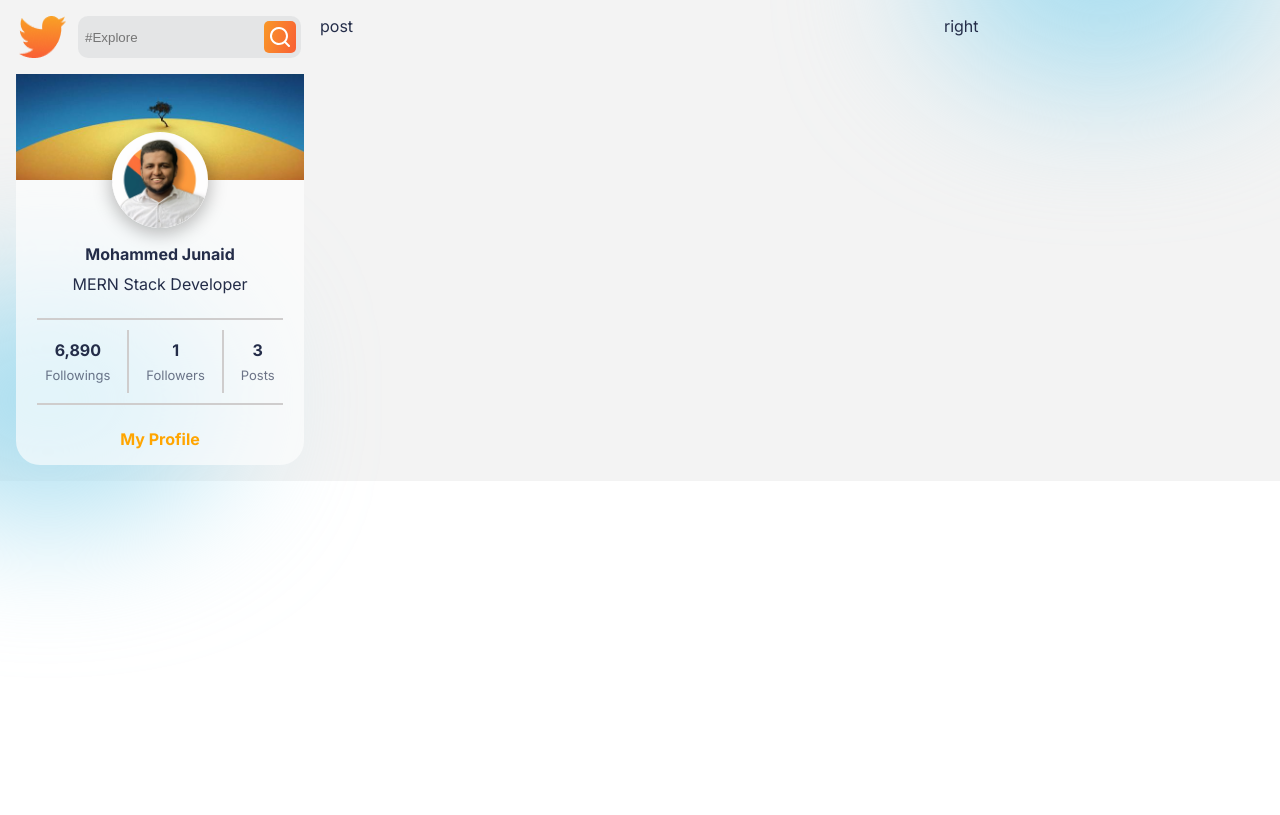
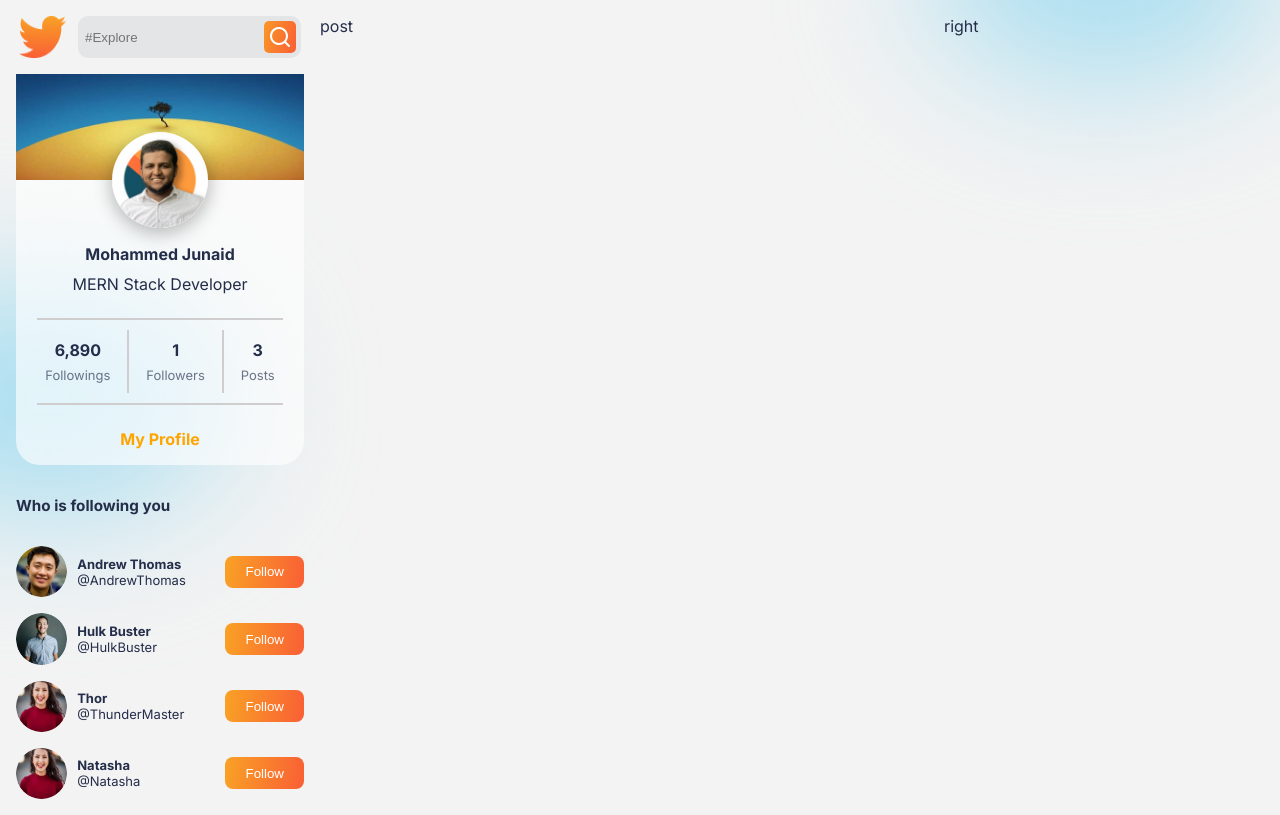
Before and after one commit to junaidapdev/code_march, a React (Create React App) app: page / in a window 1280 px wide. Built offline with nearby package versions, Linux system fonts and the light colour scheme.

Commit message:
follwers card added

```diff
--- a/src/App.css
+++ b/src/App.css
@@ -29,3 +29,25 @@
     background: #a6ddf0;
     filter: blur(72px)
   }
+
+  .button{
+    display: flex;
+    align-items: center;
+    justify-content: center;
+    color: white;
+    border:none;
+    border-radius: 0.5rem;
+    background: var(--buttonBg);
+    transition:all 100ms ease-out;
+  }
+
+  .button:hover{
+    cursor: pointer;
+    color: var(--orange);
+    background: transparent;
+    border: 2px solid var(--orange);
+  }
+
+  ::-webkit-scrollbar{
+    display: none;
+  }
--- /dev/null
+++ b/src/Data/FollowersData.jsx
@@ -0,0 +1,11 @@
+import img1 from "../img/img1.png";
+import img2 from "../img/img2.png";
+import img3 from "../img/img3.png";
+import img4 from "../img/img4.jpg";
+
+export const Followers = [
+  { name: "Andrew Thomas", username: "AndrewThomas", img: img1 },
+  { name: "Hulk Buster", username: "HulkBuster", img: img2 },
+  { name: "Thor", username: "ThunderMaster", img: img3 },
+  { name: "Natasha", username: "Natasha", img: img4 },
+];
--- /dev/null
+++ b/src/components/FollowersCard/FollowersCard.css
@@ -0,0 +1,45 @@
+
+.FollowersCard{
+    width: 100%;
+    border-radius: 0.7rem;
+    gap: 1rem;
+    display: flex;
+    flex-direction: column;
+    font-size: 13px;
+}
+
+.follower{
+    display: flex;
+    justify-content: space-between;
+    align-items: center;
+}
+
+.follower>div{
+    display: flex;
+    gap: 10px;
+}
+
+
+.followerImage{
+    width: 3.2rem;
+    height: 3.2rem;
+    border-radius: 50%;
+}
+
+.name{
+    display: flex;
+    flex-direction: column;
+    align-items: flex-start;
+    justify-content: center;
+}
+
+.name>span:nth-of-type(1){
+    font-weight: bold;
+}
+
+
+.fc-button{
+    height: 2rem;
+    padding-left: 20px;
+    padding-right: 20px;
+}
--- /dev/null
+++ b/src/components/FollowersCard/FollowersCard.jsx
@@ -0,0 +1,30 @@
+import React from 'react'
+import './FollowersCard.css'
+
+import { Followers } from '../../Data/FollowersData'
+const FollowersCard = () => {
+  return (
+    <div className="FollowersCard">
+        <h3>Who is following you</h3>
+
+        {Followers.map((follower, id)=>{
+            return(
+                <div className="follower">
+                    <div>
+                        <img src={follower.img} alt="" className='followerImage' />
+                        <div className="name">
+                            <span>{follower.name}</span>
+                            <span>@{follower.username}</span>
+                        </div>
+                    </div>
+                    <button className='button fc-button'>
+                        Follow
+                    </button>
+                </div>
+            )
+        })}
+    </div>
+  )
+}
+
+export default FollowersCard
--- a/src/components/ProfileSide/ProfileSide.jsx
+++ b/src/components/ProfileSide/ProfileSide.jsx
@@ -1,4 +1,5 @@
 import React from 'react'
+import FollowersCard from '../FollowersCard/FollowersCard'
 import LogoSearch from '../LogoSearch/LogoSearch'
 import ProfileCard from '../ProfileCard/ProfileCard'
 import './ProfileSide.css'
@@ -8,6 +9,7 @@
         <div className="ProfileSide">
           <LogoSearch/>
           <ProfileCard/>
+          <FollowersCard/>
         </div>
     )
 }
```
Also changed, not shown: src/img/img4.jpg (added).
